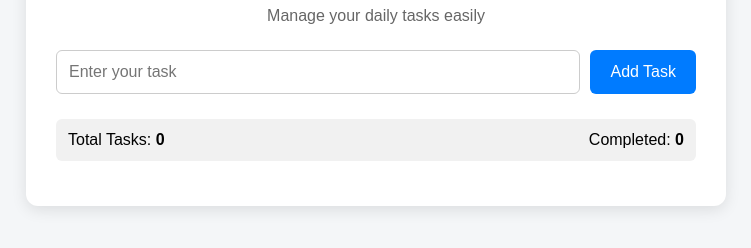
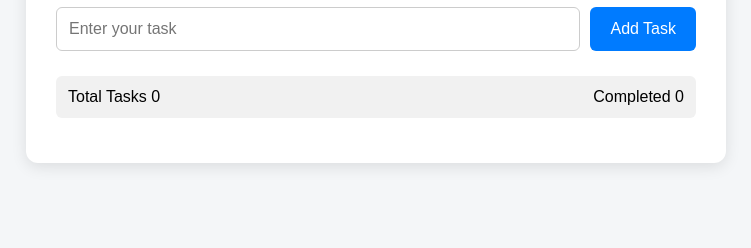
Before and after one commit to mehreenshaikh5274-cmyk/student-task-manager, a plain HTML site: page index.html in a window 1280 px wide. Shown: the part 110-358 px from the top of the page, without its empty margins (264-1015 px from the left). Drawn offline with Linux system fonts and the light colour scheme.

Commit message:
Update index.html

```diff
--- a/index.html
+++ b/index.html
@@ -12,21 +12,22 @@
     <div class="container">
 
         <h1>Student Task Manager</h1>
-        <p class="subtitle">Manage your daily tasks easily</p>
 
         <div class="task-input">
-            <input
-                type="text"
-                id="taskInput"
-                placeholder="Enter your task"
-            >
-
+            <input type="text" id="taskInput" placeholder="Enter your task">
             <button onclick="addTask()">Add Task</button>
         </div>
 
         <div class="task-info">
-            <span>Total Tasks: <b id="totalTasks">0</b></span>
-            <span>Completed: <b id="completedTasks">0</b></span>
+            <div>
+                Total Tasks
+                <span id="totalTasks">0</span>
+            </div>
+
+            <div>
+                Completed
+                <span id="completedTasks">0</span>
+            </div>
         </div>
 
         <div id="taskList"></div>
```
